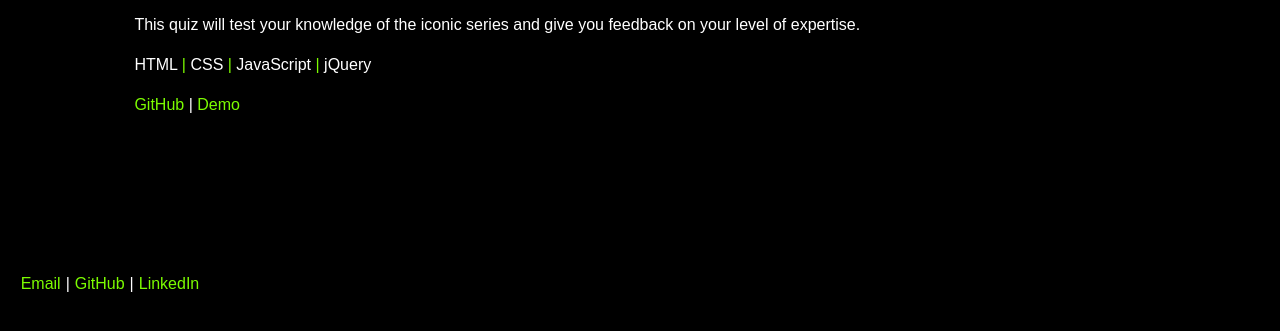
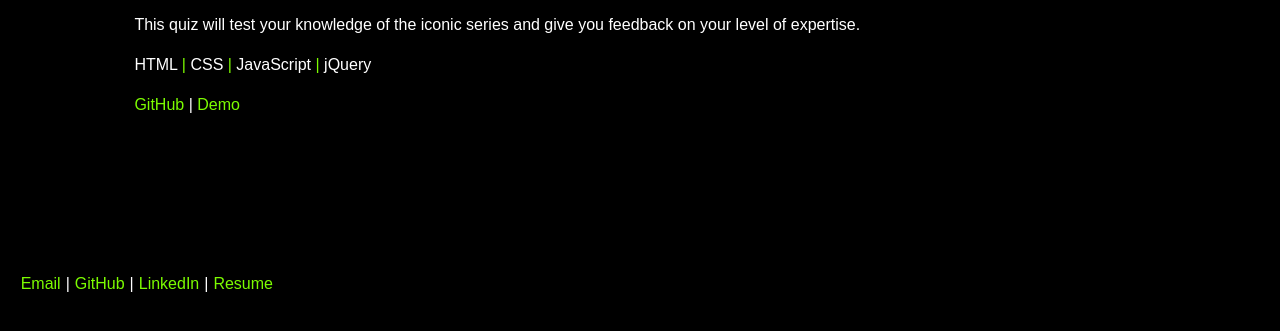
Before and after one commit to mayabowman/maya-bowman-portfolio, a plain HTML site: page index.html in a window 1280 px wide. Shown: the part 1998-2329 px from the top of the page. Drawn offline with nearby package versions, Linux system fonts and the light colour scheme; a web font is replaced by a local one.

Commit message:
updated resume

```diff
--- a/index.html
+++ b/index.html
@@ -15,7 +15,7 @@
         <li class="nav-li"><a href="mailto:mayashady1@gmail.com">Email</a></li>
         <li class="nav-li"><a href="https://github.com/mayabowman/">GitHub</a></li>
         <li class="nav-li"><a href="https://www.linkedin.com/in/maya-bowman/">LinkedIn</a></li>
-        <li class="nav-li"><a href="Maya Bowman Resume.pdf">Resume</a></li>
+        <li class="nav-li"><a href="Maya_Bowman_Resume.pdf">Resume</a></li>
       </ul>
     </nav>
     <header>
@@ -51,6 +51,7 @@
         <li class="nav-li"><a href="mailto:mayashady1@gmail.com">Email</a></li>
         <li class="nav-li"><a href="https://github.com/mayabowman/">GitHub</a></li>
         <li class="nav-li"><a href="https://www.linkedin.com/in/maya-bowman/">LinkedIn</a></li>
+        <li class="nav-li"><a href="Maya_Bowman_Resume.pdf">Resume</a></li>
       </ul>
     </footer>
   </main>
```
Also changed, not shown: 1 other file.
